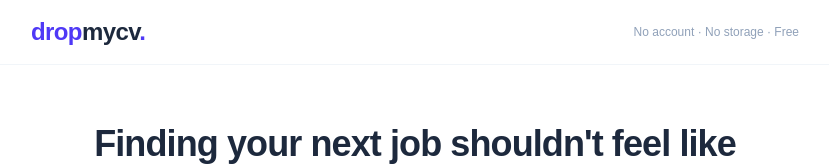
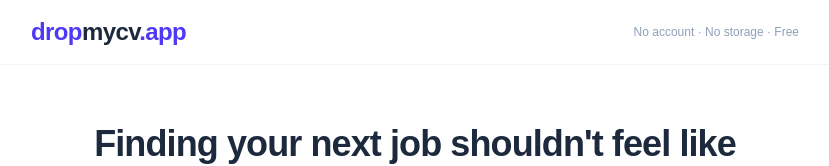
Before and after one commit to bentekindustries-create/dropmycv, a Next.js app: page / in a window 1280 px wide. Shown: the top 166 px of the page, without its empty margins (225-1054 px from the left). Built offline with nearby package versions, Linux system fonts and the light colour scheme.

Commit message:
Update logo text to dropmycv.app

```diff
--- a/app/page.tsx
+++ b/app/page.tsx
@@ -110,7 +110,7 @@ export default function Home() {
       <header className="border-b border-slate-100 px-6 py-4">
         <div className="max-w-3xl mx-auto flex items-center justify-between">
           <a href="https://www.dropmycv.app" onClick={(e) => { e.preventDefault(); reset(); }} className="text-2xl font-extrabold tracking-tight transition-colors group">
-            <span className="text-indigo-600">drop</span><span className="text-slate-800 group-hover:text-indigo-600">mycv</span><span className="text-indigo-600">.</span>
+            <span className="text-indigo-600">drop</span><span className="text-slate-800 group-hover:text-indigo-600">mycv</span><span className="text-indigo-600">.app</span>
           </a>
           <span className="text-xs text-slate-400 hidden sm:block">
             No account · No storage · Free
--- a/app/privacy/page.tsx
+++ b/app/privacy/page.tsx
@@ -11,7 +11,7 @@ export default function PrivacyPolicy() {
       <header className="border-b border-slate-100 px-6 py-4">
         <div className="max-w-3xl mx-auto">
           <Link href="/" className="text-2xl font-extrabold tracking-tight transition-colors group">
-            <span className="text-indigo-600">drop</span><span className="text-slate-800 group-hover:text-indigo-600">mycv</span><span className="text-indigo-600">.</span>
+            <span className="text-indigo-600">drop</span><span className="text-slate-800 group-hover:text-indigo-600">mycv</span><span className="text-indigo-600">.app</span>
           </Link>
         </div>
       </header>
--- a/app/terms/page.tsx
+++ b/app/terms/page.tsx
@@ -11,7 +11,7 @@ export default function TermsOfService() {
       <header className="border-b border-slate-100 px-6 py-4">
         <div className="max-w-3xl mx-auto">
           <Link href="/" className="text-2xl font-extrabold tracking-tight transition-colors group">
-            <span className="text-indigo-600">drop</span><span className="text-slate-800 group-hover:text-indigo-600">mycv</span><span className="text-indigo-600">.</span>
+            <span className="text-indigo-600">drop</span><span className="text-slate-800 group-hover:text-indigo-600">mycv</span><span className="text-indigo-600">.app</span>
           </Link>
         </div>
       </header>
```
